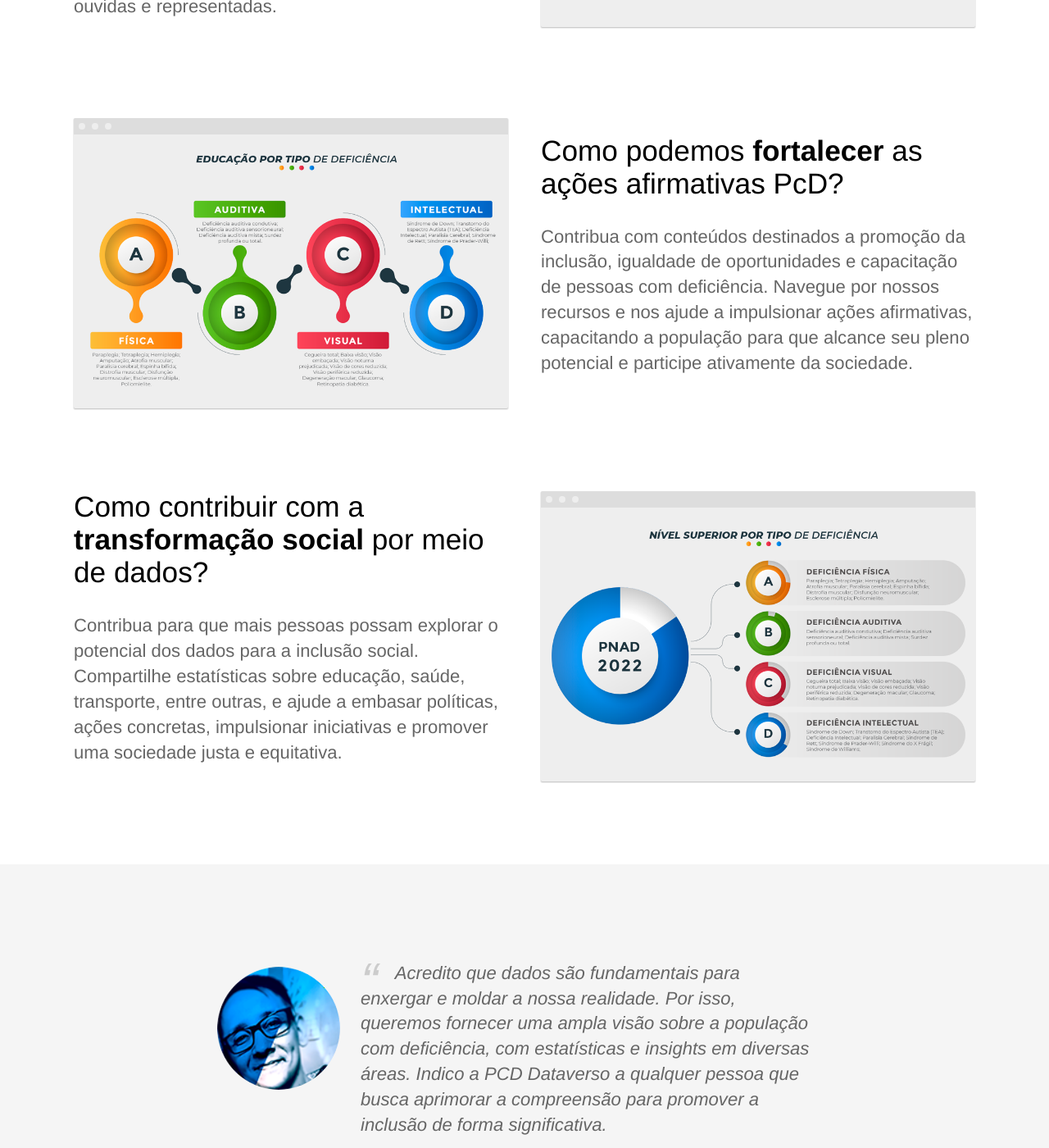
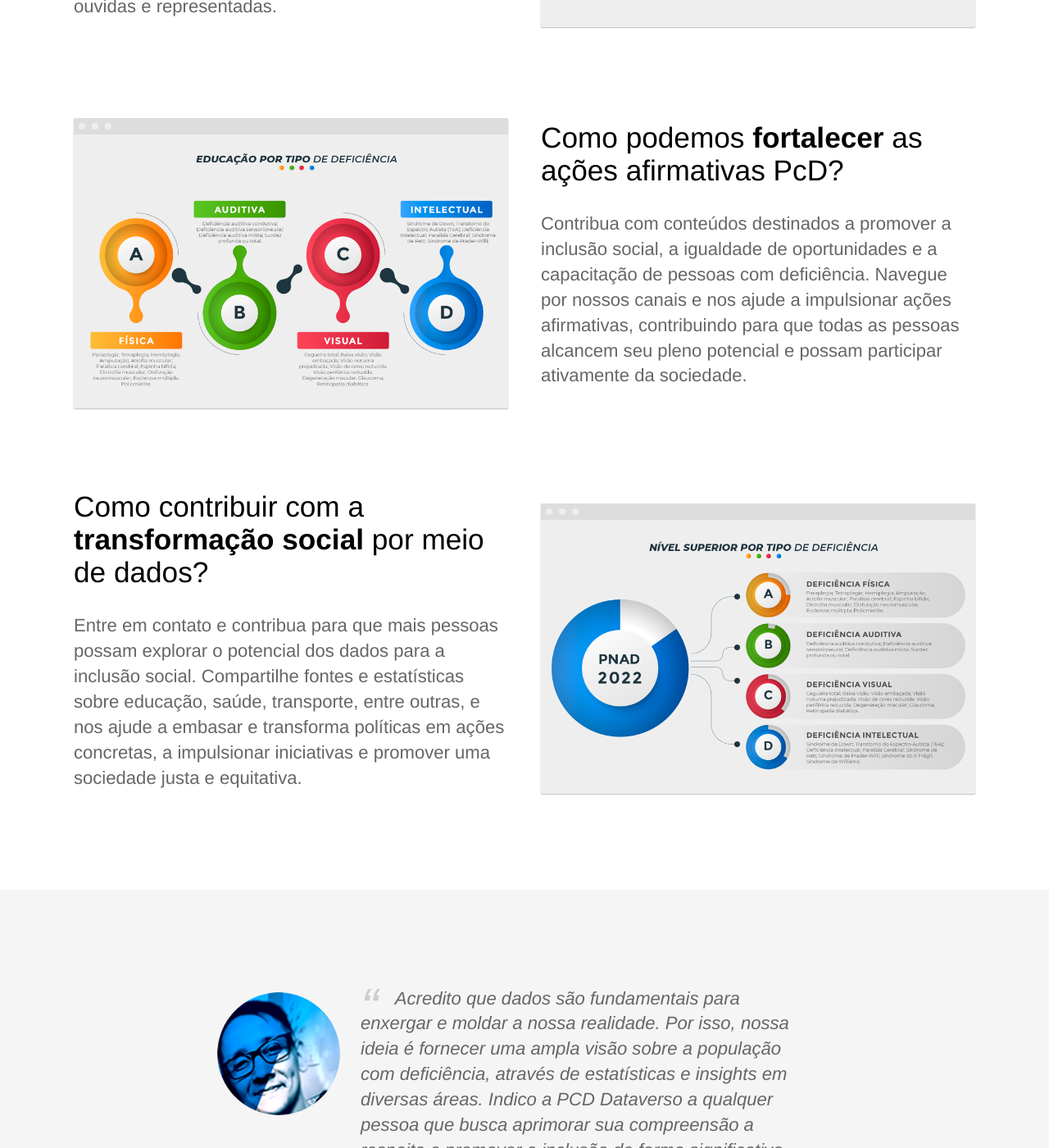
Before and after one commit to jornalistainclusivo/pcd.dataverso.org, a Jekyll site: the page built from index.html, in a window 1280 px wide and 1400 px high, scrolled down 1394 px. Shown: the whole window at 82% size. Built offline with Jekyll 4.4.1, drawn with Linux system fonts in a browser that asks for light colours; some of the changed text lies outside the part shown.

Commit message:
textos home

```diff
--- a/index.html
+++ b/index.html
@@ -32,9 +32,9 @@ description: Um Observatório de Dados da Pessoa com Deficiência
 		<div class="container flex">
 			<div class="text editable">
 				<h2>Como podemos <strong>fortalecer</strong> as ações afirmativas PcD?</h2>
-				<p>Contribua com conteúdos destinados a promoção da inclusão, igualdade de oportunidades e capacitação de pessoas com deficiência. Navegue por
-					nossos recursos e nos ajude a impulsionar ações afirmativas, capacitando a população para que alcance seu pleno potencial e participe
-					ativamente da sociedade. </p>
+				<p>Contribua com conteúdos destinados a promover a inclusão social, a igualdade de oportunidades e a capacitação de pessoas com deficiência. Navegue por
+					nossos canais e nos ajude a impulsionar ações afirmativas, contribuindo para que todas as pessoas alcancem seu pleno potencial e possam participar
+					ativamente da sociedade.</p>
 			</div>
 			<div class="image">
 				<img src="{{ site.baseurl }}/images/educacao-por-tipo-de-deficiencia.png" alt="Exemplo de gráfico de educação por tipo de deficiência" class="screenshot editable" />
@@ -46,8 +46,8 @@ description: Um Observatório de Dados da Pessoa com Deficiência
 		<div class="container flex">
 			<div class="text editable">
 				<h2>Como contribuir com a <strong>transformação social</strong> por meio de dados?</h2>
-				<p>Contribua para que mais pessoas possam explorar o potencial dos dados para a inclusão social. Compartilhe estatísticas sobre educação, saúde,
-					transporte, entre outras, e ajude a embasar políticas, ações concretas, impulsionar iniciativas e promover uma sociedade justa e equitativa.</p>
+				<p>Entre em contato e contribua para que mais pessoas possam explorar o potencial dos dados para a inclusão social. Compartilhe fontes e estatísticas sobre educação, saúde,
+					transporte, entre outras, e nos ajude a embasar e transforma políticas em ações concretas, a impulsionar iniciativas e promover uma sociedade justa e equitativa.</p>
 			</div>
 			<div class="image">
 				<img src="{{ site.baseurl }}/images/nivel-superior-por-tipo-de-deficiencia.png" alt="Exemplo de gráfico de ensino superior por tipo de deficiência" class="screenshot editable" />
@@ -62,9 +62,9 @@ description: Um Observatório de Dados da Pessoa com Deficiência
 					<img src="{{ site.baseurl }}/images/rafael-ferraz-perfil.png" alt="Rafael Ferraz" class="editable" style="width: 150px; height: 150px;">
 				</div>
 				<blockquote>
-					<p class="editable">Acredito que dados são fundamentais para enxergar e moldar a nossa realidade. Por isso, queremos fornecer uma ampla visão
-						sobre a população com deficiência, com estatísticas e insights em diversas áreas. Indico a PCD Dataverso a qualquer pessoa
-						que busca aprimorar a compreensão para promover a inclusão de forma significativa.</p>
+					<p class="editable">Acredito que dados são fundamentais para enxergar e moldar a nossa realidade. Por isso, nossa ideia é fornecer uma ampla visão
+						sobre a população com deficiência, através de estatísticas e insights em diversas áreas. Indico a PCD Dataverso a qualquer pessoa que busca
+						aprimorar sua compreensão a respeito e promover a inclusão de forma significativa.</p>
 					<p class="editable author">Rafael Ferraz (Jornalista Inclusivo/PCD Dataverso)</p>
 				</blockquote>
 			</div>
```
